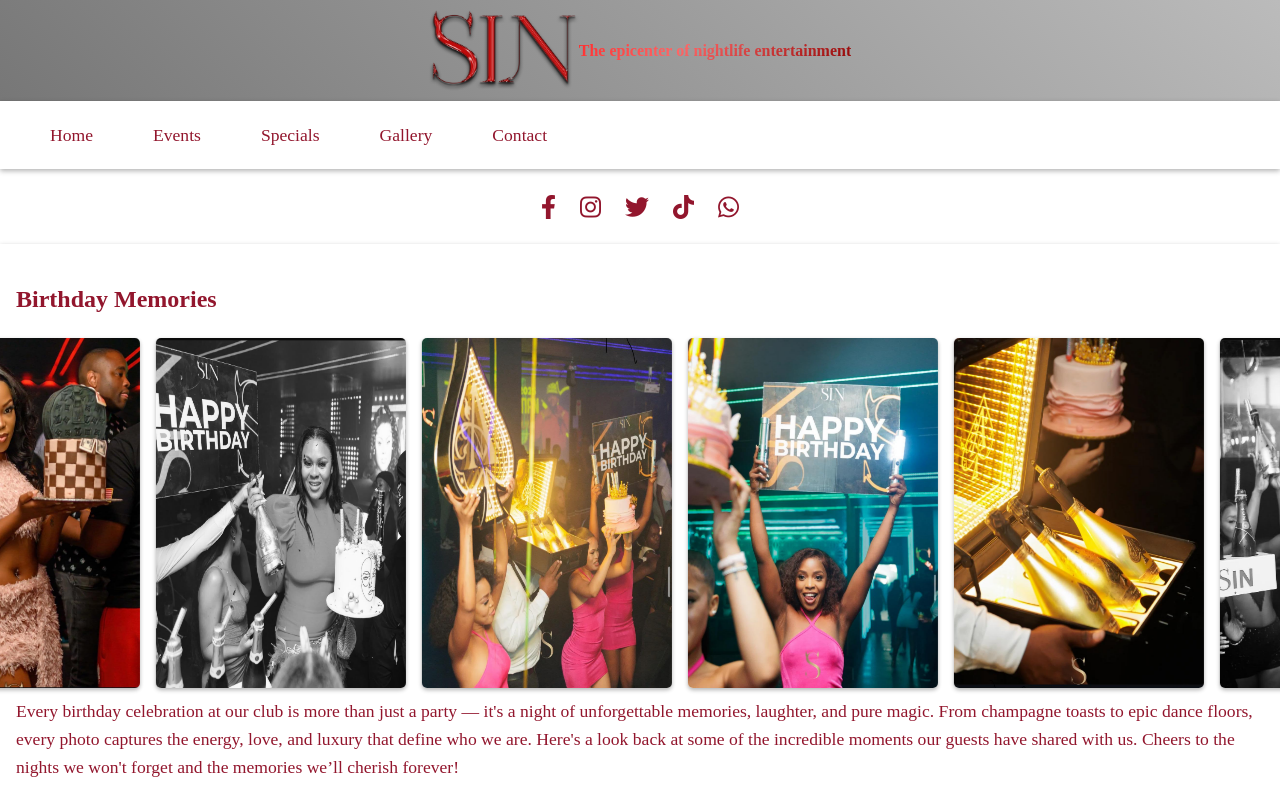
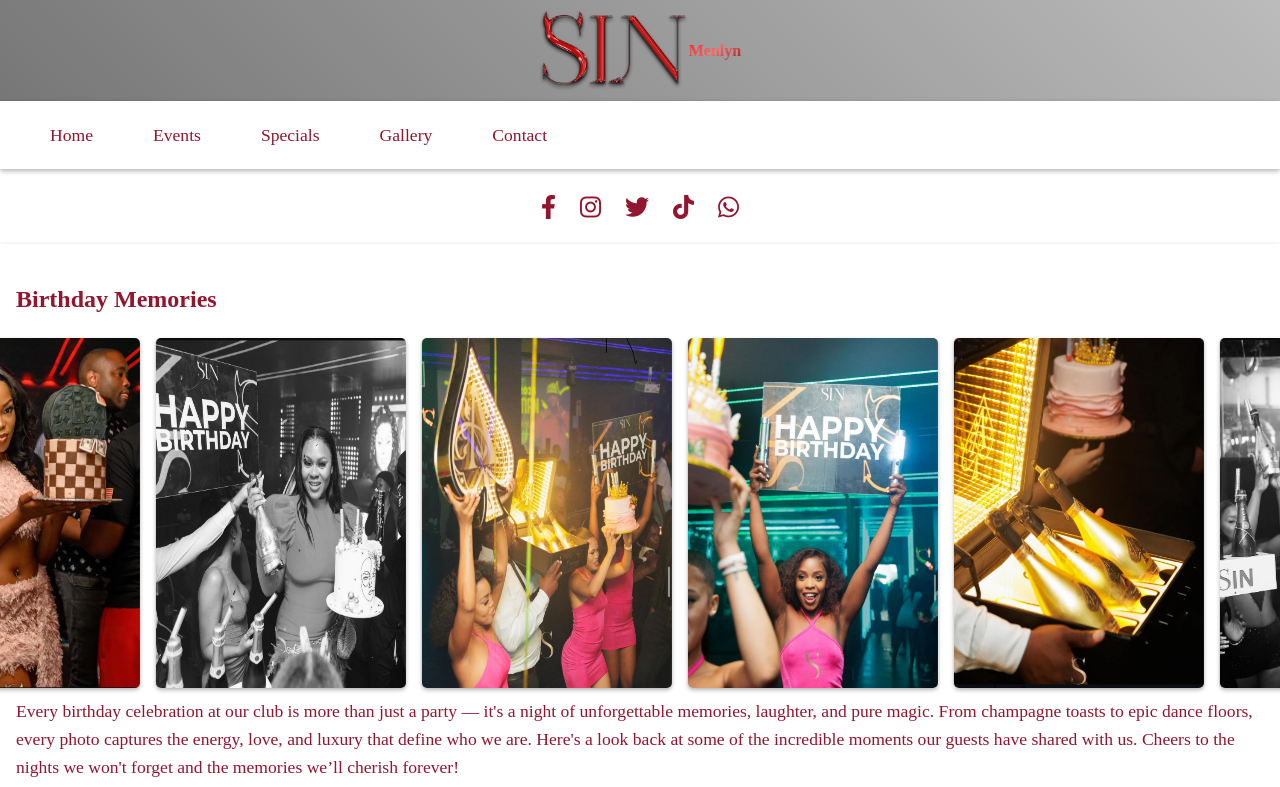
Before and after one commit to Gomza98/SinMenlyn, a plain HTML site: page gallery.html in a window 1280 px wide. Shown: the top 787 px of the page. Drawn offline with Linux system fonts and the light colour scheme; a small style sheet from the web is missing.

Commit message:
Update gallery.html

```diff
--- a/gallery.html
+++ b/gallery.html
@@ -370,7 +370,7 @@
 <body>
           <header id="top">
  <img src="images/SIN RED LOGO(1).png" alt="Sin Menlyn Logo" class="logo">
-	    <div class = "top-message" id="message"><p>The epicenter of nightlife entertainment</p></div>
+	    <div class = "top-message" id="message"><p>Menlyn</p></div>
 
    </header>
 
```
